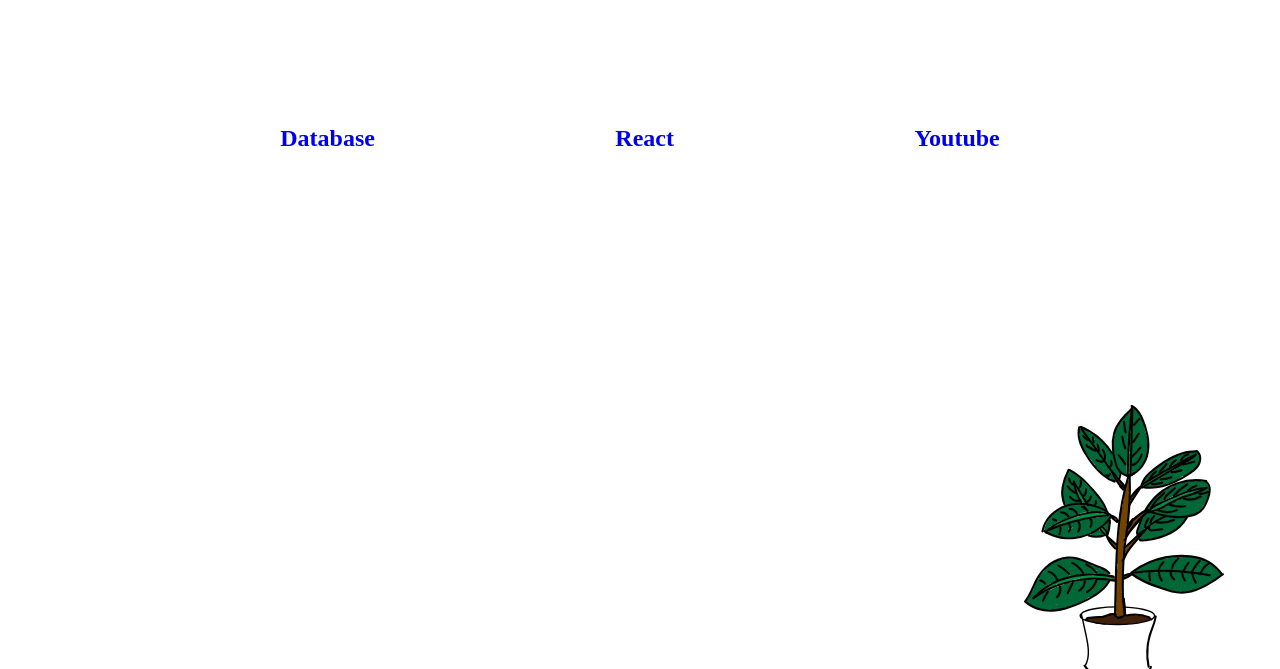
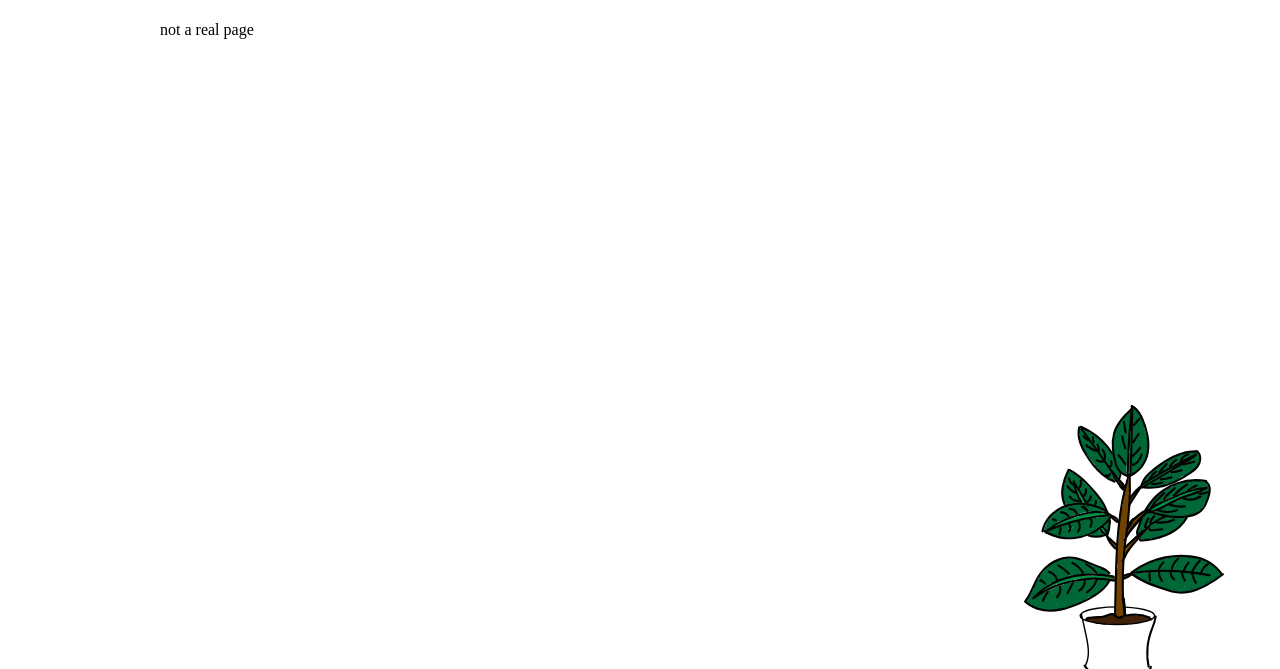
Before and after one commit to anonomity/JackieSite, a Gatsby site: page / in a window 1280 px wide. Shown: the part 131-800 px from the top of the page. Built offline with nearby package versions, Linux system fonts and the light colour scheme; Gatsby itself is replaced by a stand-in of ours; a web font is replaced by a local one.

```diff
--- a/src/pages/categories/categories.tsx
+++ /dev/null
@@ -1,35 +0,0 @@
-import React from "react";
-import { Link } from "gatsby";
-import classes from "./category.module.css";
-export interface ICategoryProps {
-  data: { allMdx: { edges: any } };
-}
-
-const Categories = ({ data }: ICategoryProps) => {
-  const { edges } = data.allMdx;
-  return (
-    <div
-      style={{
-        marginTop: 100,
-        display: "flex",
-        flexDirection: "row",
-        justifyContent: "space-around",
-      }}
-    >
-      {edges.map((edge) => {
-        const { frontmatter } = edge.node;
-        return (
-          <Link
-            key={frontmatter.title}
-            to={frontmatter.path}
-            style={{ textDecoration: "none" }}
-          >
-            <h2>{frontmatter.category}</h2>
-          </Link>
-        );
-      })}
-    </div>
-  );
-};
-
-export default Categories;
--- a/src/pages/index.tsx
+++ b/src/pages/index.tsx
@@ -25,7 +25,7 @@
 const App = ({ data }: ICategoryProps) => {
   return (
     <Layout>
-      <Categories data={data} />
+      <p>not a real page</p>
     </Layout>
   );
 };
```
Also changed, not shown: src/pages/categories/category.module.css (deleted).
